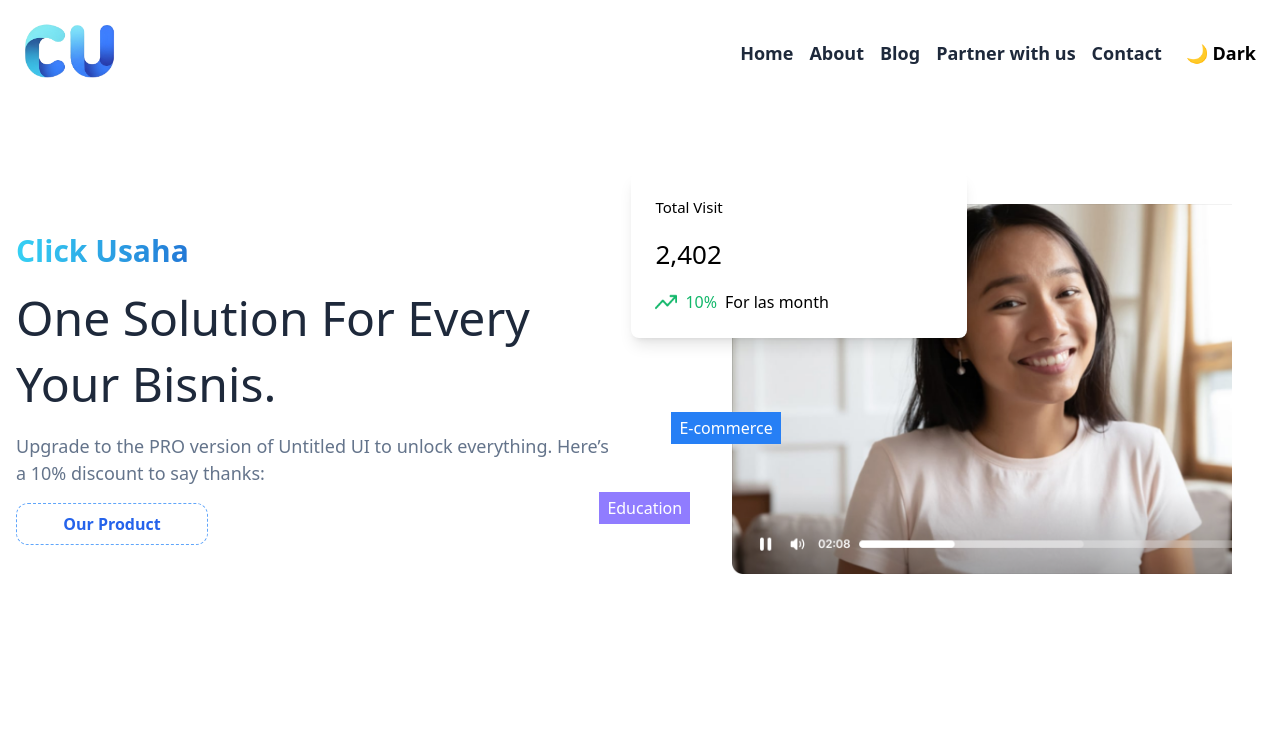
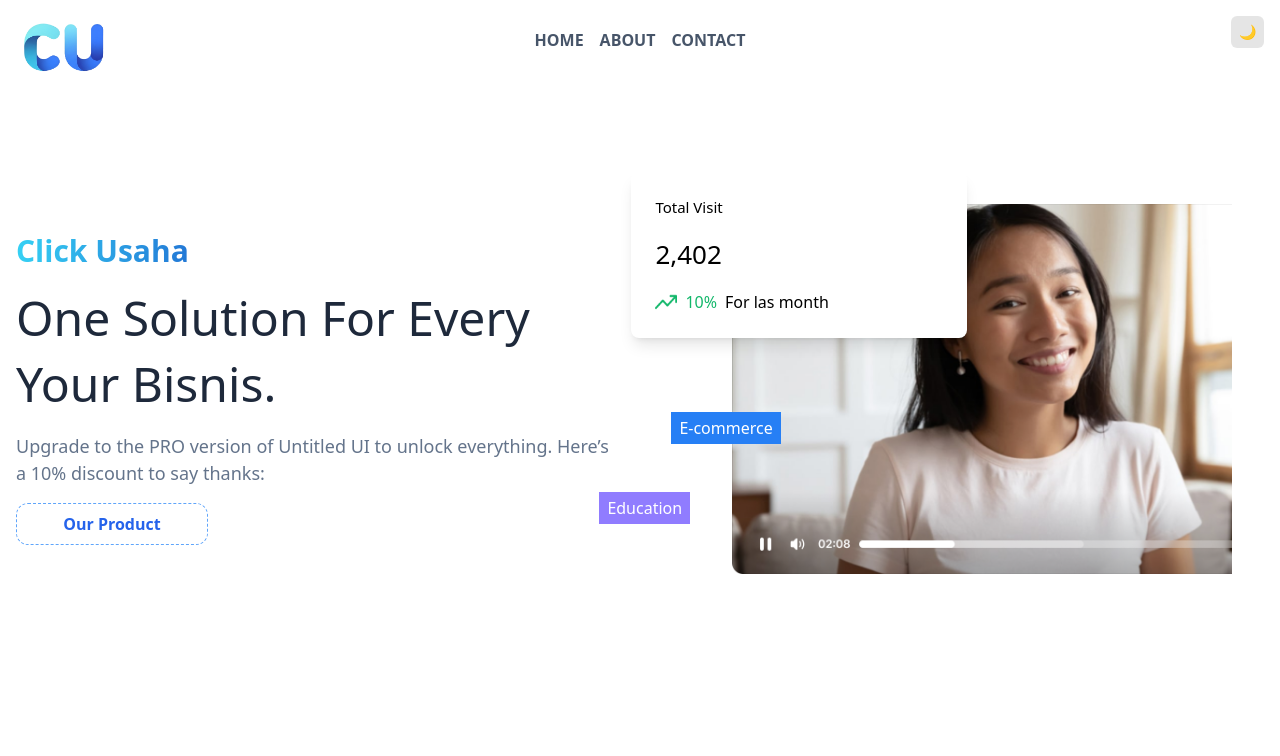
Before and after one commit to Martinpasaribu/KlikNesia, a Next.js app: page / in a window 1280 px wide. Shown: the top 756 px of the page. Built offline with nearby package versions, Linux system fonts and the light colour scheme; no server answers.

Commit message:
update product

```diff
--- a/src/app/about/page.tsx
+++ b/src/app/about/page.tsx
@@ -14,10 +14,10 @@ const AboutPage = () => {
           <span>Ratings</span>
           <span className="text-yellow-400 text-xl">⭐ 5.0</span>
           <div className="flex -space-x-2">
-            <Image src="/avatars/avatar1.jpg" alt="User" width={32} height={32} className="rounded-full border-2 border-white" />
-            <Image src="/avatars/avatar2.jpg" alt="User" width={32} height={32} className="rounded-full border-2 border-white" />
-            <Image src="/avatars/avatar3.jpg" alt="User" width={32} height={32} className="rounded-full border-2 border-white" />
-            <div className="w-8 h-8 bg-blue-600 text-white text-sm flex items-center justify-center rounded-full border-2 border-white">2k+</div>
+            <Image src="/assets/avatar/avatar.png" alt="User" width={28} height={28} className="rounded-full border-2 border-white" />
+            <Image src="/assets/avatar/avatar.png" alt="User" width={28} height={28} className="rounded-full border-2 border-white" />
+            <Image src="/assets/avatar/avatar.png" alt="User" width={28} height={28} className="rounded-full border-2 border-white" />
+            <div className="w-8 h-8 bg-blue-600 text-white text-sm flex items-center justify-center rounded-full border-2 border-white">100+</div>
           </div>
         </div>
       </section>
--- a/src/components/Elements/Portfolio.tsx
+++ b/src/components/Elements/Portfolio.tsx
@@ -2,40 +2,15 @@
 import { useEffect, useState } from "react";
 import Image from "next/image";
 import axios from "axios";
+import { Product } from "@/models/product";
 
-const items = [
-  {
-    title: "CANVA",
-    category: "Design",
-    image: "/assets/Image/Carousel/ecommerce.png",
-    year: "2023",
-  },
-  {
-    title: "LIVINGROOM",
-    category: "Interior",
-    image: "/assets/Image/Carousel/education.png",
-    year: "2023",
-  },
-  {
-    title: "AR",
-    category: "Tech",
-    image: "/assets/Image/Carousel/education.png",
-    year: "2023",
-  },
-  {
-    title: "ZOOM",
-    category: "Web",
-    image: "/assets/Image/Carousel/ecommerce.png",
-    year: "2023",
-  },
-];
 
 const categories = ["All", "Portofolio", "Tools", "UI/UX", "Aplication","e-commerce","Education","Blog","Lain"];
 
 export default function PortfolioGallery() {
 
   const [selectedCategory, setSelectedCategory] = useState("All");
-  const [data, setData] = useState([]);
+  const [data, setData] = useState<Product[]>([]); // ← benar
     const testProduct = async () => {
 
       try {
@@ -60,7 +35,7 @@ export default function PortfolioGallery() {
     <section className="w-full px-6 py-[5rem] bg-white">
       <div className="max-w-6xl mx-auto text-center flex flex-col gap-8 ">
 
-        <div className="flex-center">
+        <div className="flex-center hidden">
           <p className="text-sm font-medium text-blue-500 bg-blue-100 inline-block px-3 py-1 rounded-full mb-4 w-[5rem] ">
             Work
           </p>
--- a/src/components/Navbar.tsx
+++ b/src/components/Navbar.tsx
@@ -19,30 +19,41 @@ export default function Navbar() {
 
   return (
     <>
-      <nav className="hidden md:block fixed top-0 left-0 w-full z-50 backdrop-blur bg-white/30 dark:bg-[rgb(16_24_32)/0.3] text-white p-4">
-        <div className="flex justify-between items-center max-w-8xl mx-auto">
-          <Link href="/" className="font-bold text-lg">
+      <nav className="hidden md:block fixed top-0 left-0 w-full z-50 p-4">
+        <div className="flex justify-center items-center max-w-8xl mx-auto relative">
+
+          <Link href="/" className="font-bold text-lg absolute top-0 left-0">
             <Image
               src="/assets/Icon/Main/CU_Icon.png"
               alt="MyApp Logo"
-              width={112}
-              height={132}
+              width={100}
+              height={112}
             />
           </Link>
 
-          <div className="flex gap-4 items-center dark:text-white text-slate-800 text-lg font-semibold">
-            <Link href="/">Home</Link>
-            <Link href="/about">About</Link>
-            <Link href="/blog">Blog</Link>
-            <Link href="/partner">Partner with us</Link>
-            <button onClick={() => setIsContactOpen(true)}>Contact</button> {/* ✅ */}
-            <button
+          <div className="flex gap-4 items-center dark:text-white text-slate-600 text-md font-semibold backdrop-blur bg-white/30 dark:bg-[rgb(16_24_32)/0.3] p-3 px-10 rounded-xl">
+            <Link href="/">HOME</Link>
+            <Link href="/about">ABOUT</Link>
+            {/* <Link href="/blog">Blog</Link> */}
+            {/* <Link href="/partner">Partner with us</Link> */}
+            <button onClick={() => setIsContactOpen(true)}>CONTACT</button> {/* ✅ */}
+
+
+          </div>
+
+          <div className="absolute right-0 top-0">
+            <div
               onClick={() => dispatch(toggleTheme())}
-              className="bg-white text-black dark:bg-gray-700 dark:text-white px-2 py-1 rounded"
+              className="w-15 h-8 flex items-center bg-black/10 dark:bg-[rgb(16_24_32)/0.3]  dark:bg-gray-700 rounded-md p-1 cursor-pointer transition-colors"
             >
-              {mode === "dark" ? "🌞 Light" : "🌙 Dark"}
-            </button>
+              <div className="text-sm px-1">{mode === "dark" ? "🌞" : "🌙"}</div>
+              {/* <div
+                className={`bg-white w-6 h-6 rounded-full shadow-md transform duration-300 ease-in-out ml-auto
+                  ${mode === "dark" ? "translate-x-4" : "translate-x-0"}`}
+              /> */}
+            </div>
           </div>
+
         </div>
       </nav>
 
--- /dev/null
+++ b/src/models/product/index.ts
@@ -0,0 +1,9 @@
+
+
+export interface Product {
+  judul : string,
+  gambar : string,
+  kategori : string
+  framework : string
+  kategoriid : string
+}
--- a/tsconfig.json
+++ b/tsconfig.json
@@ -20,7 +20,8 @@
     ],
     "paths": {
       "@/*": ["./src/*"],
-      "@/components/*": ["./src/components/*"]
+      "@/components/*": ["./src/components/*"],
+      "@/models/*": ["./src/models/*"]
     }
   },
   "include": ["next-env.d.ts", "**/*.ts", "**/*.tsx", ".next/types/**/*.ts"],
```
Also changed, not shown: public/assets/avatar/avatar.png (added).
